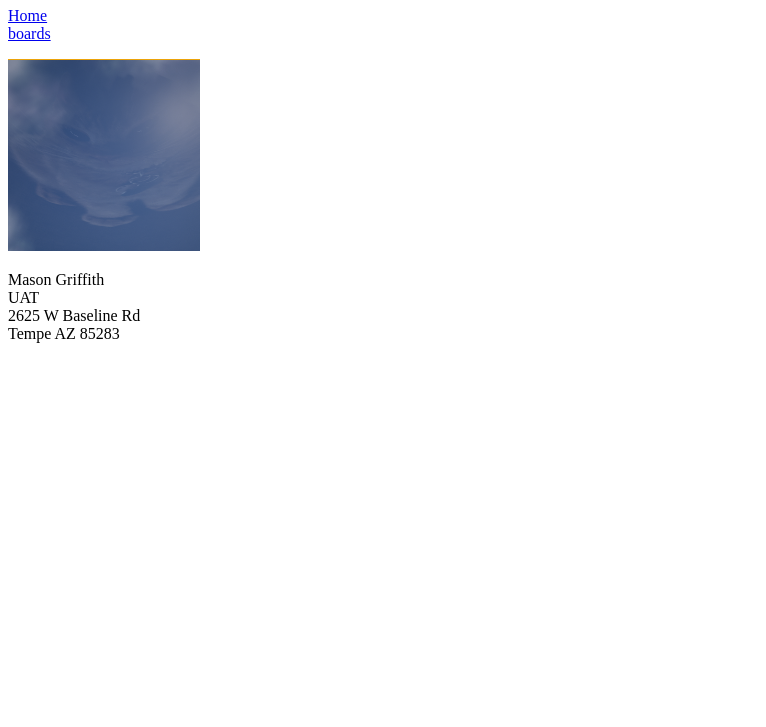
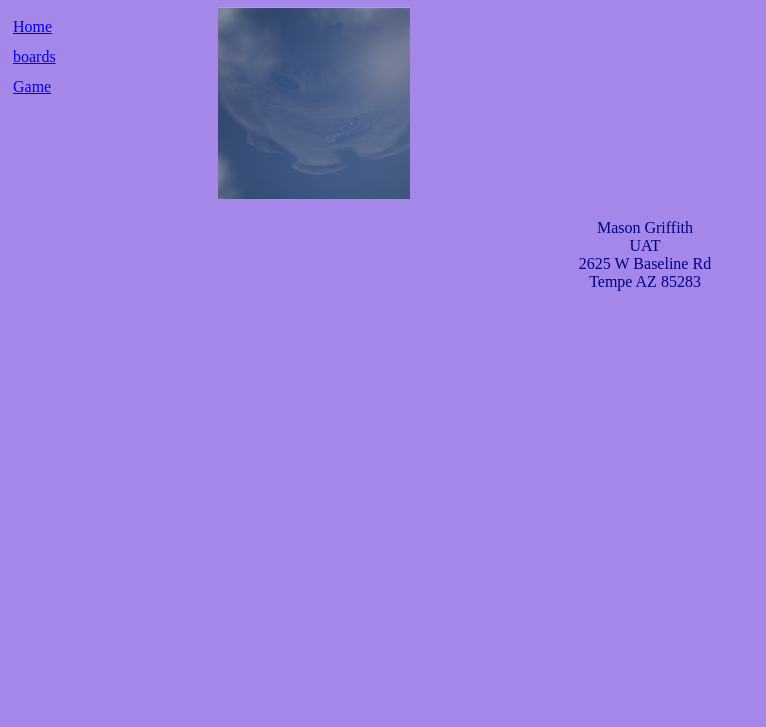
Before and after one commit to Masongriff1/board-project, a plain HTML site: page Index.HTML in a window 1280 px wide. Shown: the part 73-800 px from the top of the page, without its empty margins (0-766 px from the left). Drawn offline with Linux system fonts and the light colour scheme.

Commit message:
done 4.1

```diff
--- a/Index.HTML
+++ b/Index.HTML
@@ -4,19 +4,23 @@
     <meta charset="UTF-8">
     <meta name="viewport" content="width=device-width, initial-scale=1.0">
     <title>Intro to programming</title>
+    <!--Add a link to CSS file-->
+    <link rel="stylesheet" href="main.css">
 </head>
 <body>
     <header>
         <h1>Intro to programming</h1>
     </header>
     <nav>
-        <a href="./index.HTML">Home</a>
+    <a href="./index.HTML">Home</a>
     <br>
     <a href="./boards.html">boards</a>
     <br>
+    <a href="./game.html">Game</a>
+    <br>
     </nav>
 <p>
-    <img id="Max Titan" src="Max Titan.png">
+    <img id="MaxTitan" src="Max Titan.png">
 </p>
 
 <footer>
--- /dev/null
+++ b/main.css
@@ -0,0 +1,36 @@
+/* this is the body selector
+setting the background-color property to the value of pinkish
+setting the text color (foreground) property to navy */
+body{
+    background-color: rgb(165, 135, 233);
+    color:navy;
+}
+
+/*
+    this is the nav selector anything in between the <nav> and </nav> tags will
+    be affected by these styles
+*/
+nav{
+    height: 600px;
+    width: 200px;
+    float: left;
+    padding: 5px;
+    line-height: 30px;
+}
+
+/*
+    this is the footer selector - generally the footer will be at the bottom of the page
+*/
+footer{
+    text-align: center;
+    margin-right: 200px;
+}
+/* the img with an id of memeImage will be affected by this style */
+#MaxTitan{
+    margin-right: 200px;
+}
+
+/*anything in between the header tags will be affected by this style*/
+<br>
+    <a href="./boards.html">boards</a>
+<br>
```
Also changed, not shown: boards.html (+11 -0 lines), game.html (+10 -0 lines).
